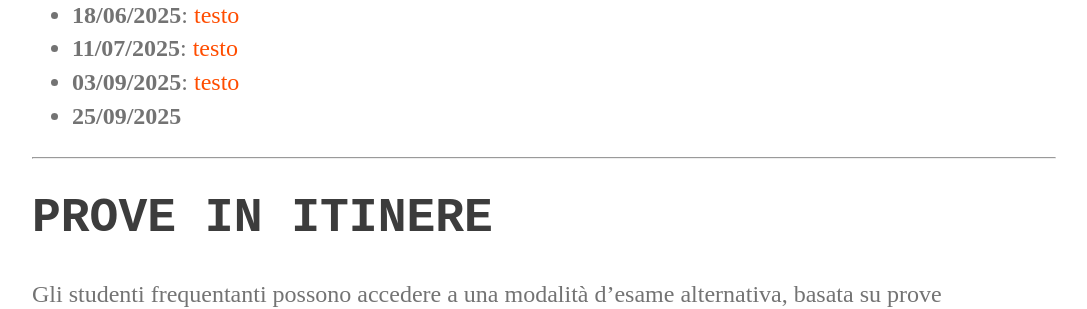
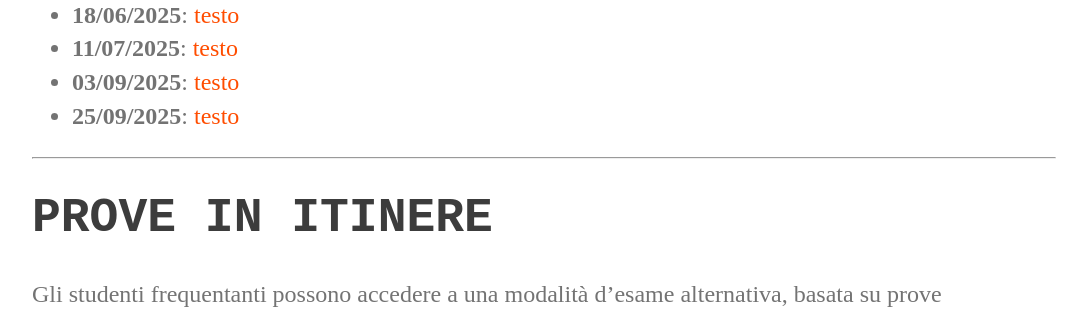
Before and after one commit to perceivelab/ml-mz-2025, a Jekyll site: the page built from index.md, in a window 1280 px wide and 900 px high, scrolled down 1508 px. Shown: the part 157-466 px from the top of the window, without its empty margins (96-1183 px from the left). Built offline with Jekyll 4.4.1, drawn with Linux system fonts in a browser that asks for light colours; our own code applies the rules of GitHub Pages for plain Markdown files.

Commit message:
Add official call date for 25/09/2025

```diff
--- a/index.md
+++ b/index.md
@@ -40,7 +40,7 @@ Le specifiche del progetto verranno assegnate il giorno dell'appello d'esame, e
 - **18/06/2025**: [testo](https://studentiunict-my.sharepoint.com/:b:/g/personal/simone_palazzo_unict_it/EUf8kxKST1pAqirR9iNFoFUB3UrCyAiErPF6OWTrm2FR6A?e=ds00bw)
 - **11/07/2025**: [testo](https://studentiunict-my.sharepoint.com/:b:/g/personal/simone_palazzo_unict_it/EdzQvSK97TZMuJD1ovatVWgBotTkV4ZV-6g4Uc11nPrqUg?e=8FbX4A)
 - **03/09/2025**: [testo](https://studentiunict-my.sharepoint.com/:b:/g/personal/simone_palazzo_unict_it/EQ2Smhbc3kBJizI63lnh-tAB_eqHgQos5b9u6BDn2RHcZQ?e=O99RfF)
-- **25/09/2025**
+- **25/09/2025**: [testo](https://studentiunict-my.sharepoint.com/:b:/g/personal/simone_palazzo_unict_it/EciOr7OeURxGjLdVPZFhrssBd41YgK9d1UPBNH8erXemvg?e=G20rlQ)
 
 ---
 
```
